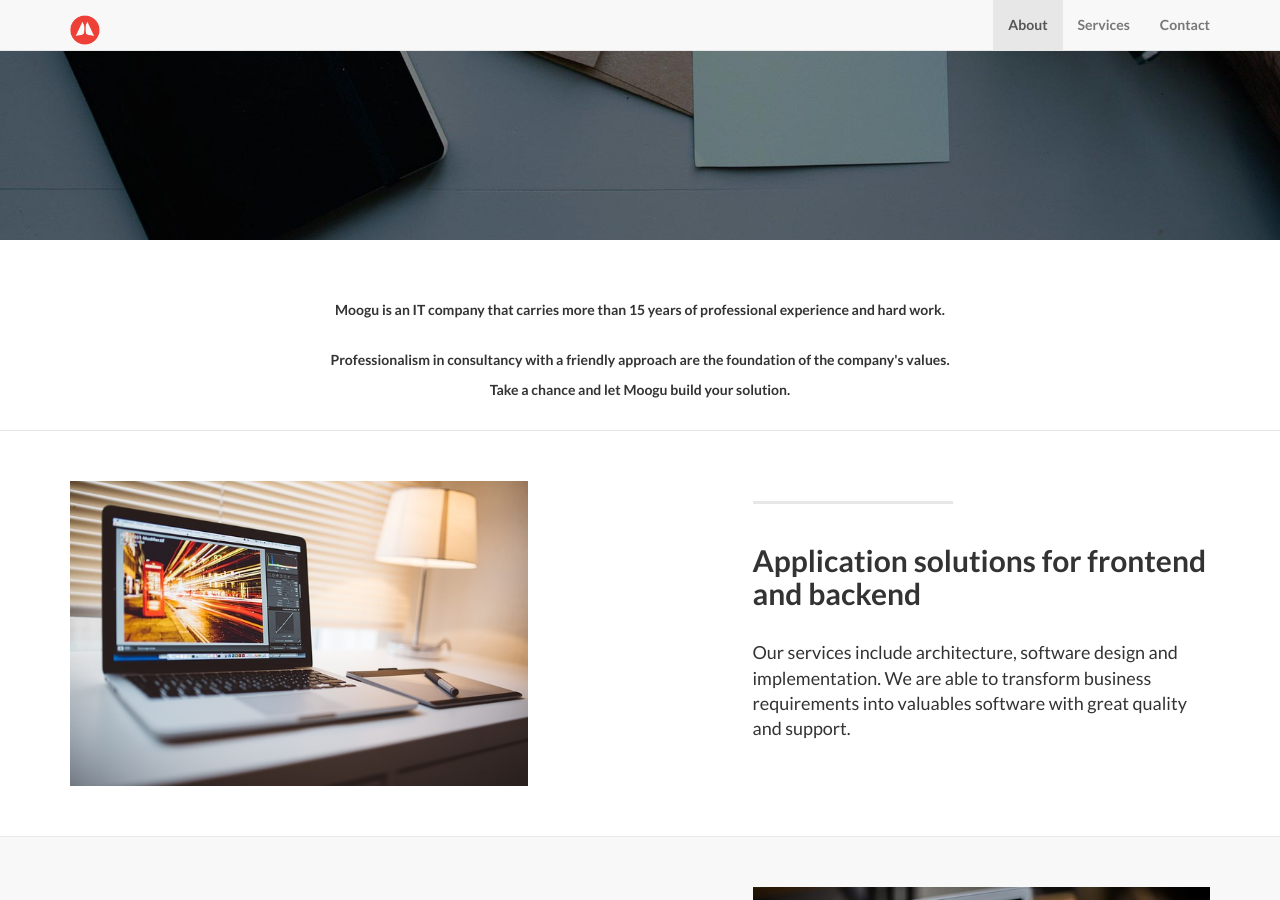
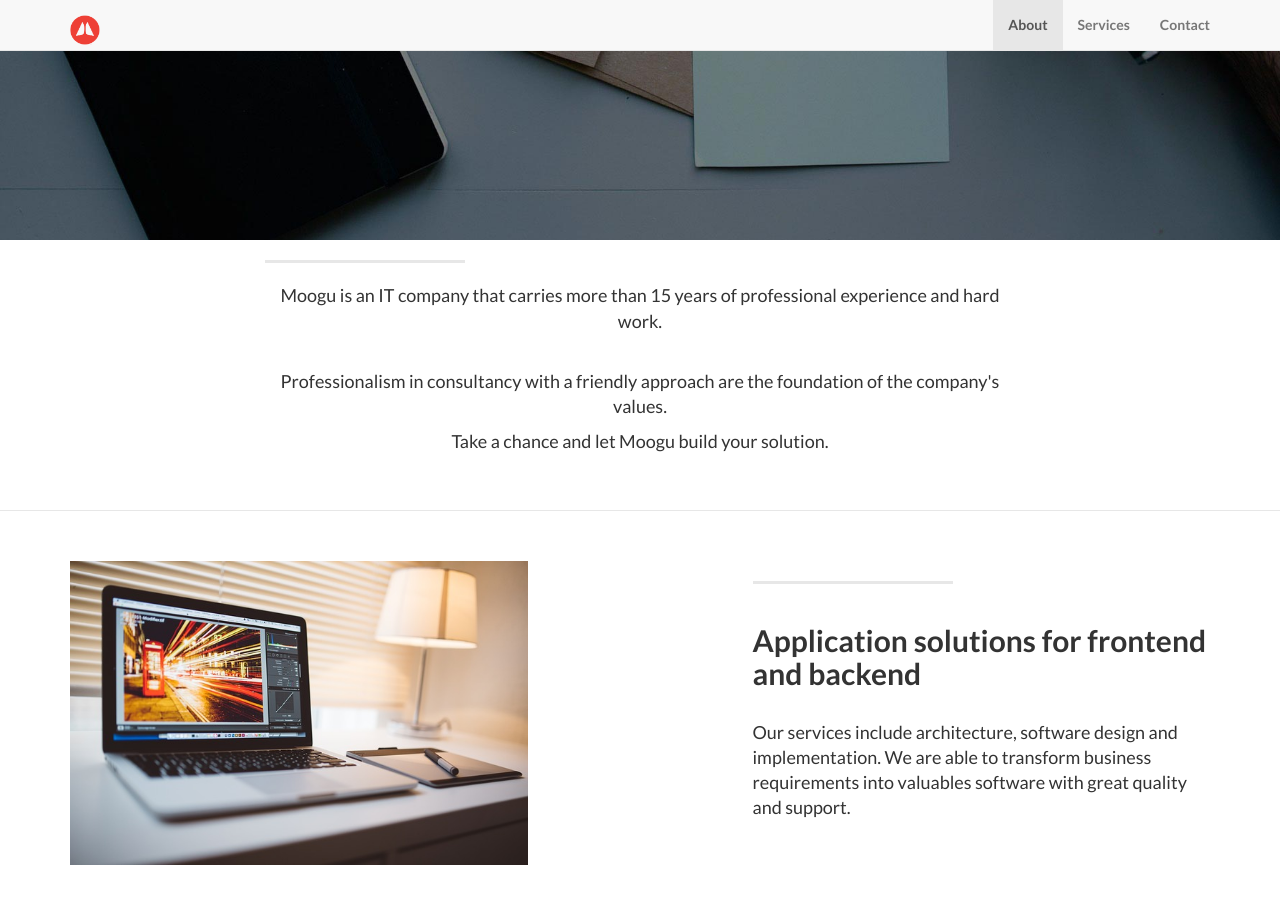
Before and after one commit to moogu/moogu.github.com, a Jekyll site: the page built from index.html, in a window 1280 px wide and 900 px high, scrolled down 537 px. Built offline with Jekyll 4.4.1, drawn with Linux system fonts in a browser that asks for light colours.

Commit message:
same typology

```diff
--- a/_includes/about.html
+++ b/_includes/about.html
@@ -2,14 +2,14 @@
     <section id="about" class="container content-section text-center">
         <div class="row">
             <div class="col-lg-8 col-lg-offset-2">
-              <br/><br/>
-              <br/>
-                <p>Moogu is an IT company that carries more than 15 years of professional experience and hard work.</p>
-                </p>
-                <br/>
-                <p>Professionalism in consultancy with a friendly approach are the foundation of the company's values.</p>
-                <p>Take a chance and let Moogu build your solution.</p>
-                <br/>
+                <hr class="section-heading-spacer">
+                <div class="clearfix"></div>
+                <div class="lead"> <p>Moogu is an IT company that carries more than 15 years of professional experience and hard work.</p>
+                    </p>
+                    <br/>
+                    <p>Professionalism in consultancy with a friendly approach are the foundation of the company's values.</p>
+                    <p>Take a chance and let Moogu build your solution.</p>
+                    <br/></div>
               </div>
         </div>
     </section>
```
Also changed, not shown: README.md.
